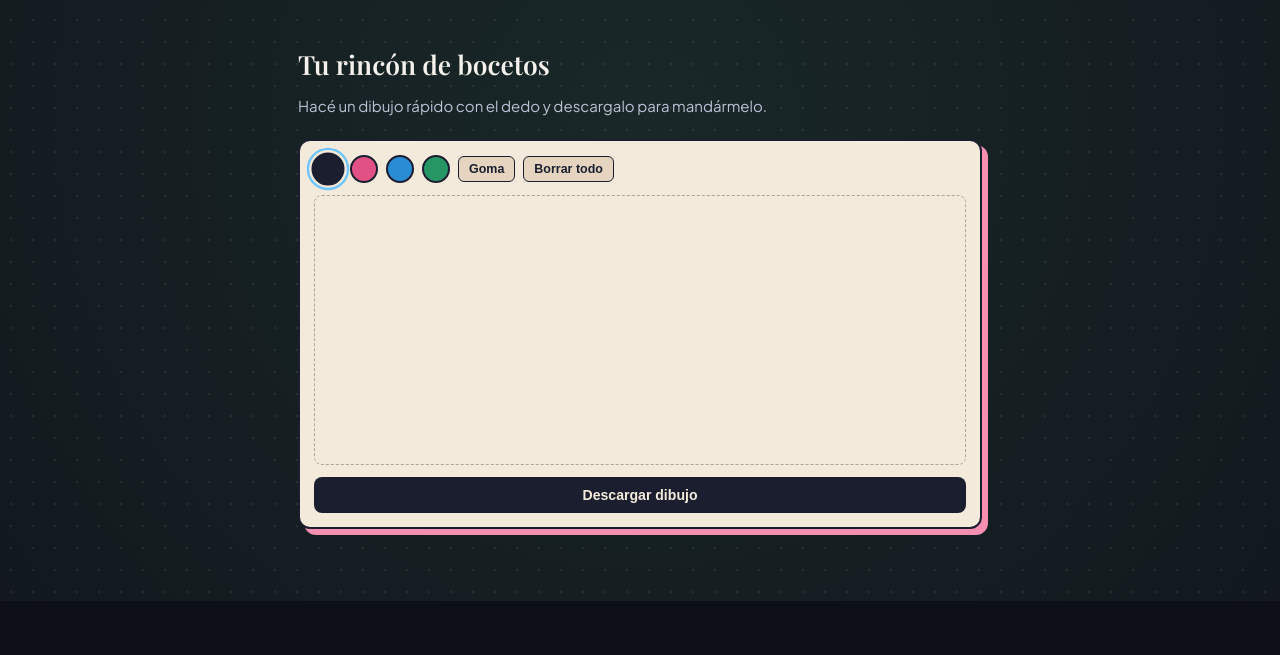
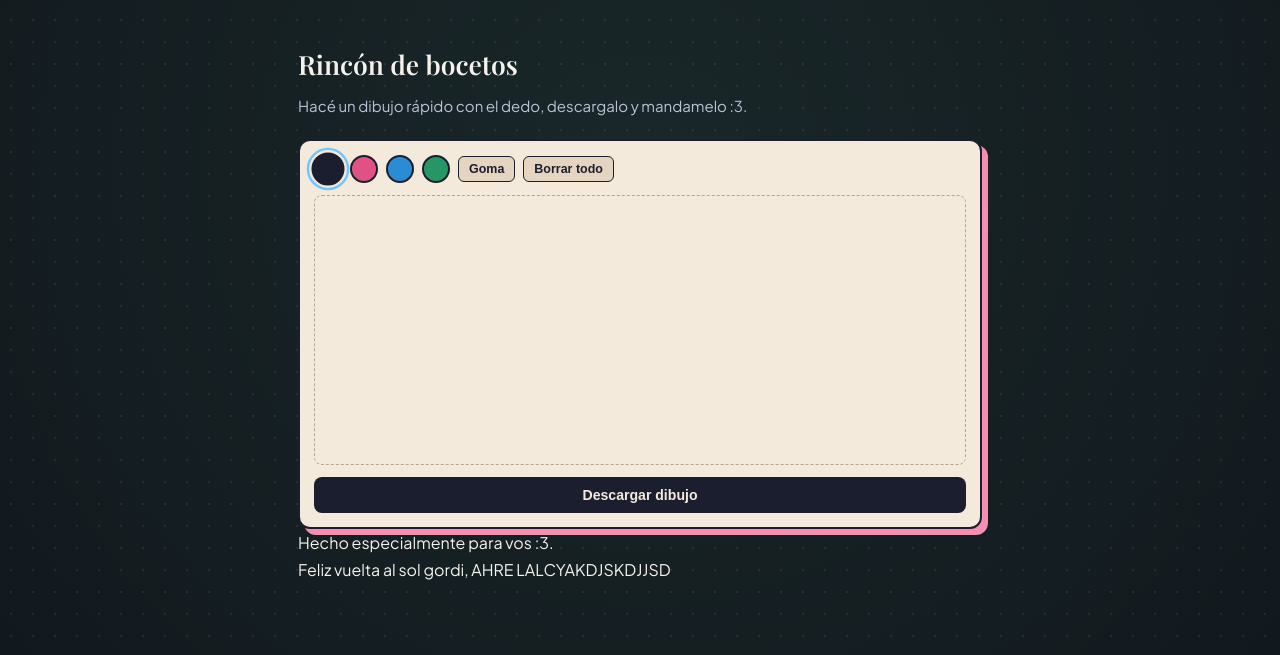
Before and after one commit to zozayaboii/vicoteamo, a plain HTML site: page index.html in a window 1280 px wide. Shown: the part 2609-3264 px from the top of the page. Before the commit the page ends 3210 px from the top, so only its background shows below. Drawn offline with nearby package versions, Linux system fonts and the light colour scheme; a web font is replaced by a local one.

Commit message:
Revise headings and add personalized footer message
Updated headings and footer text for clarity and personalization.

```diff
--- a/index.html
+++ b/index.html
@@ -4,6 +4,8 @@
   <meta charset="UTF-8" />
   <meta name="viewport" content="width=device-width, initial-scale=1.0" />
   <title>Felices 19, Vieja</title>
+  <meta property="og:title" content="Felices 19 :3" />
+  <meta property="og:description" content="Hecho especialmente para vos." />
   <link rel="preconnect" href="https://fonts.googleapis.com">
   <link rel="preconnect" href="https://fonts.gstatic.com" crossorigin>
   <link href="https://fonts.googleapis.com/css2?family=Playfair+Display:ital,wght@0,600;1,500&family=Plus+Jakarta+Sans:wght@400;500;600&display=swap" rel="stylesheet">
@@ -48,8 +50,8 @@
     </section>
 
     <section class="bloque">
-      <h2>Tu rincón de bocetos</h2>
-      <p class="bajada">Hacé un dibujo rápido con el dedo y descargalo para mandármelo.</p>
+      <h2>Rincón de bocetos</h2>
+      <p class="bajada">Hacé un dibujo rápido con el dedo, descargalo y mandamelo :3.</p>
       <div class="bloc-caja">
         <div class="bloc-herramientas">
           <button type="button" class="color-btn activo" data-color="#1b1e2e" aria-label="Tinta oscura" style="background:#1b1e2e"></button>
@@ -63,6 +65,11 @@
         <button type="button" id="btn-descargar" class="btn-descargar">Descargar dibujo</button>
       </div>
     </section>
+    <footer class="cierre-web">
+      <p>Hecho especialmente para vos :3.</p>
+      <span>Feliz vuelta al sol gordi, AHRE LALCYAKDJSKDJJSD</span>
+    </footer>
+
   </main>
 
   <div id="modal" class="modal" role="dialog" aria-modal="true">
```
